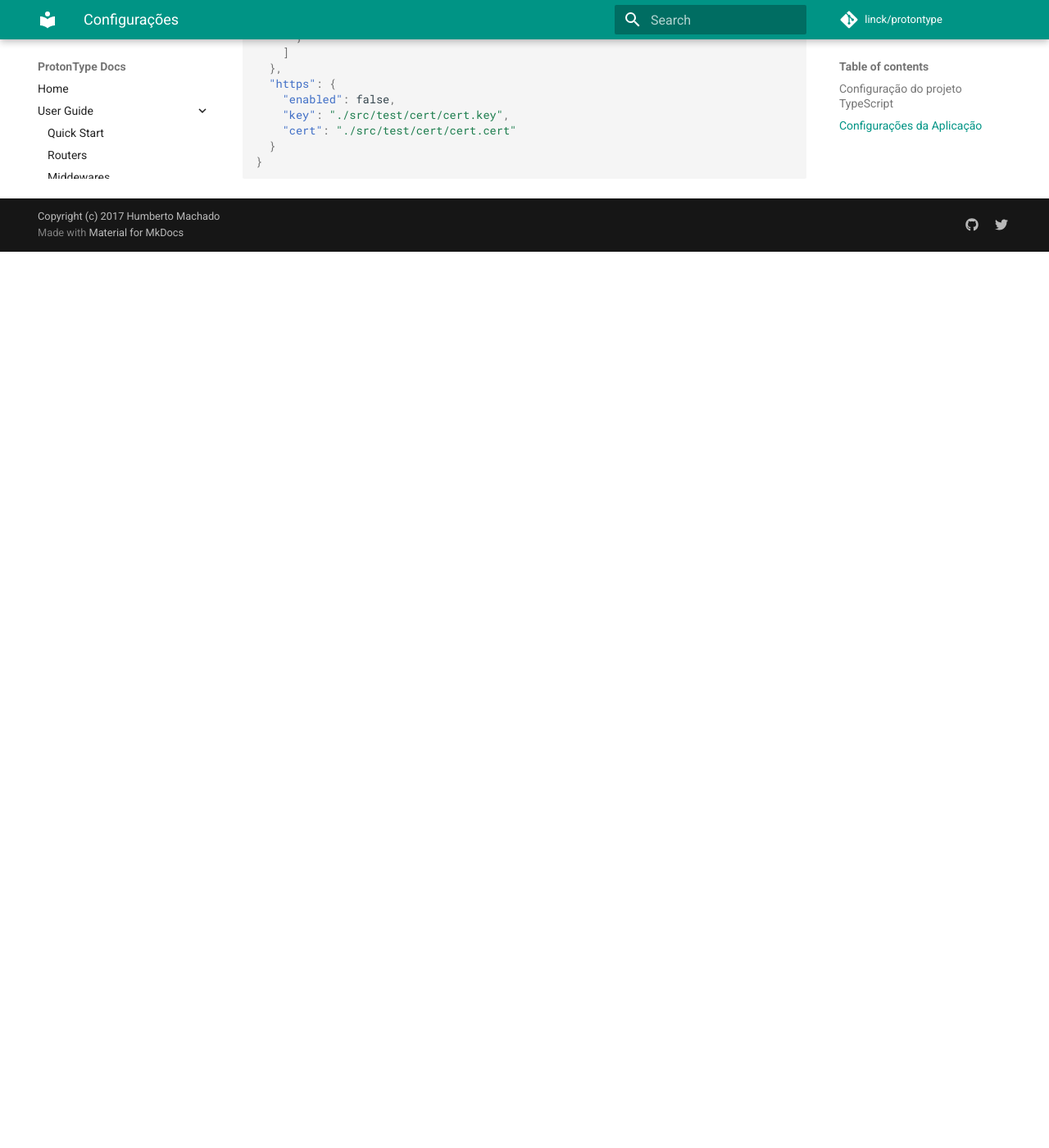
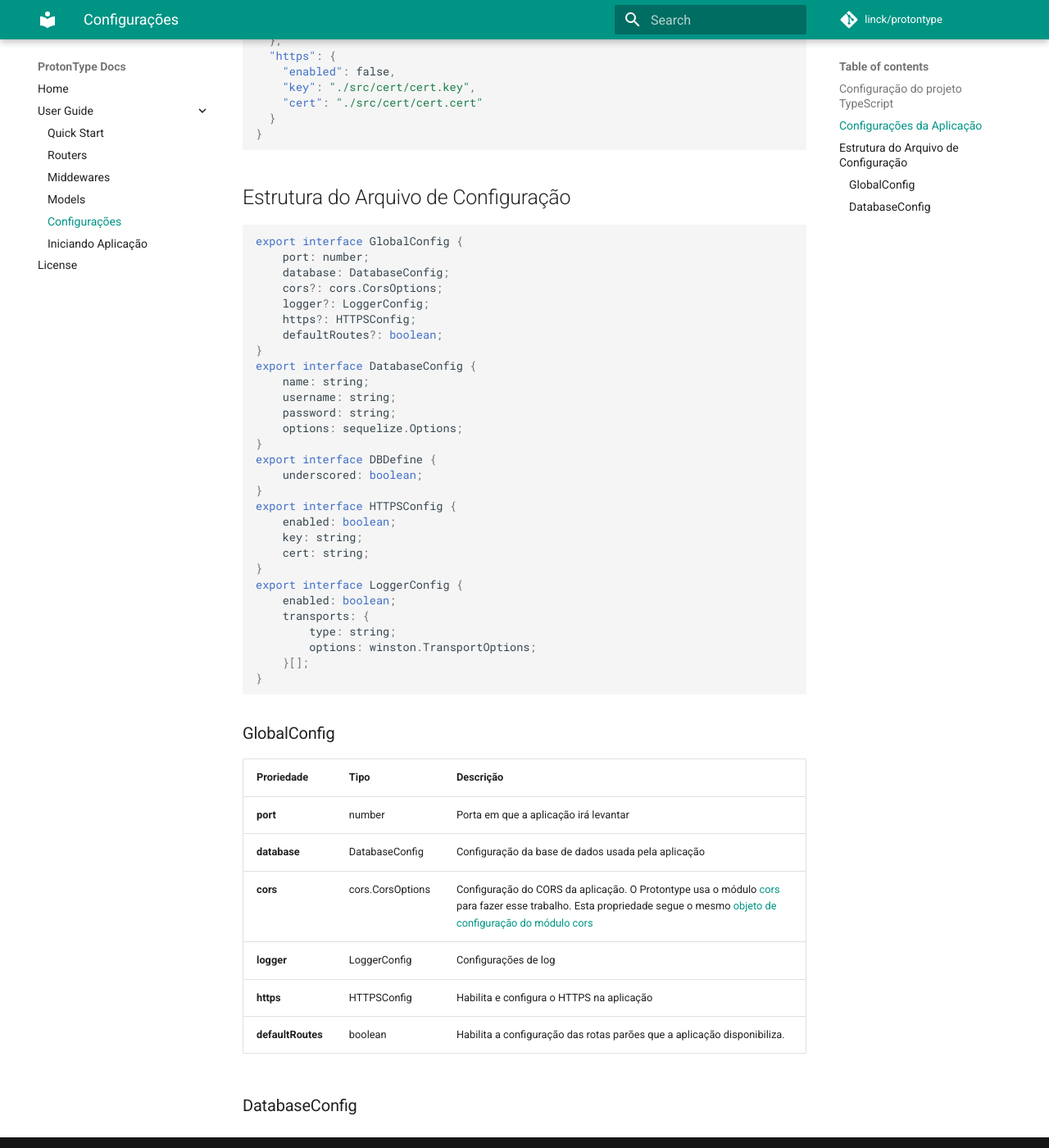
Before and after one commit to protontype/protontype.github.io, an MkDocs documentation site: the page built from docs/config.md, in a window 1280 px wide and 1400 px high, scrolled down 1196 px. Shown: the whole window at 82% size. Built offline with MkDocs 1.6.1 and Material for MkDocs 9.7.7, drawn with Linux system fonts in a browser that asks for light colours; comment, search, counter and statistics services are not loaded; old or Windows-style settings are respelled for this version of MkDocs; before the commit the page ends 1503 px from its top, so only the background shows below that; some of the changed text lies outside the part shown.

Commit message:
Adicionado detalhamento de algumas configurações

````diff
--- a/docs/config.md
+++ b/docs/config.md
@@ -17,6 +17,8 @@ funcionamento.
 ```
 
 ## Configurações da Aplicação
+
+Por padrão a aplicação procurará um arquivo ```proton.json``` que poderá ter as configurações:
 
 ```json
 {
@@ -60,8 +58,55 @@ funcionamento.
   },
   "https": {
     "enabled": false,
-    "key": "./src/test/cert/cert.key",
-    "cert": "./src/test/cert/cert.cert"
+    "key": "./src/cert/cert.key",
+    "cert": "./src/cert/cert.cert"
   }
 }
 ```
+
+## Estrutura do Arquivo de Configuração
+
+```javascript
+export interface GlobalConfig {
+    port: number;
+    database: DatabaseConfig;
+    cors?: cors.CorsOptions;
+    logger?: LoggerConfig;
+    https?: HTTPSConfig;
+    defaultRoutes?: boolean;
+}
+export interface DatabaseConfig {
+    name: string;
+    username: string;
+    password: string;
+    options: sequelize.Options;
+}
+export interface DBDefine {
+    underscored: boolean;
+}
+export interface HTTPSConfig {
+    enabled: boolean;
+    key: string;
+    cert: string;
+}
+export interface LoggerConfig {
+    enabled: boolean;
+    transports: {
+        type: string;
+        options: winston.TransportOptions;
+    }[];
+}
+```
+
+### GlobalConfig
+
+| Proriedade        | Tipo             | Descrição                                                                                                                                                                                                                                   |
+|-------------------|------------------|---------------------------------------------------------------------------------------------------------------------------------------------------------------------------------------------------------------------------------------------|
+| **port**          | number           | Porta em que a aplicação irá levantar                                                                                                                                                                                                       |
+| **database**      | DatabaseConfig   | Configuração da base de dados usada pela aplicação                                                                                                                                                                                          |
+| **cors**          | cors.CorsOptions | Configuração do CORS da aplicação. O Protontype usa o módulo [cors](https://www.npmjs.com/package/cors) para fazer esse trabalho. Esta propriedade segue o mesmo [objeto de configuração do módulo cors](https://www.npmjs.com/package/cors) |
+| **logger**        | LoggerConfig     | Configurações de log                                                                                                                                                                                                                        |
+| **https**         | HTTPSConfig      | Habilita e configura o HTTPS na aplicação                                                                                                                                                                                                   |
+| **defaultRoutes** | boolean          | Habilita a configuração das rotas parões que a aplicação disponibiliza.                                                                                                                                                                     |
+
+### DatabaseConfig
````
Also changed, not shown: other parts of docs/config.md (+0 -4 lines).
